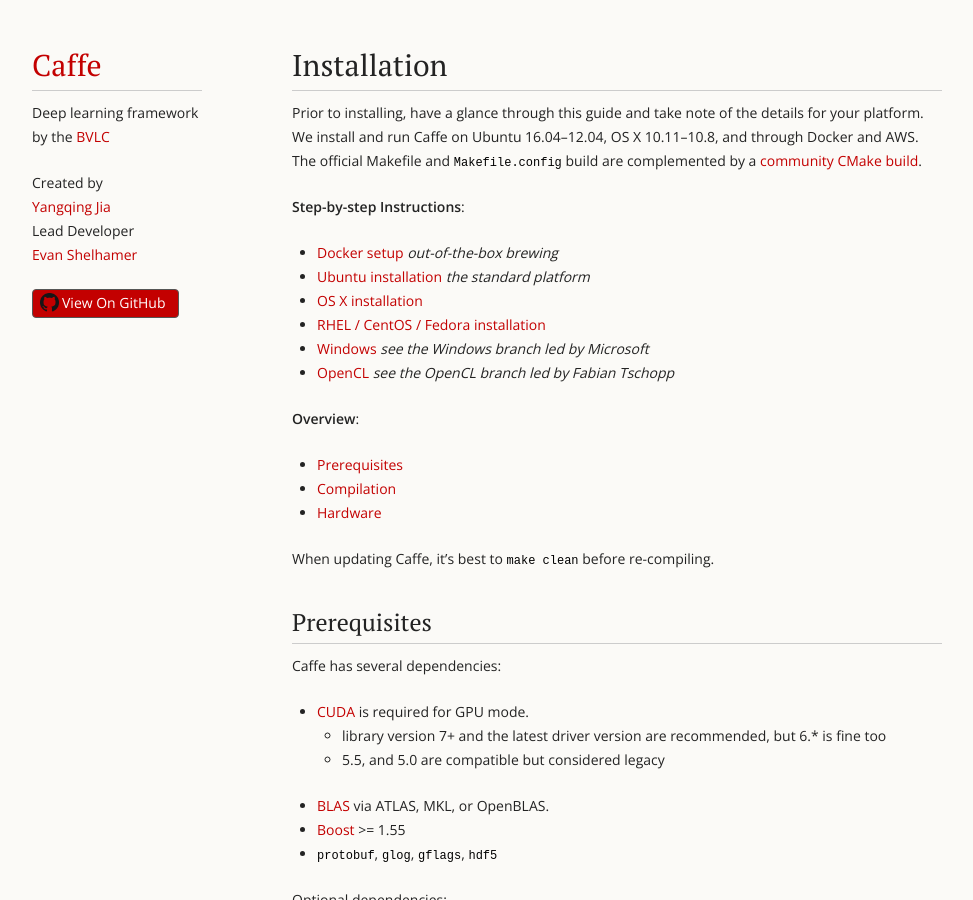
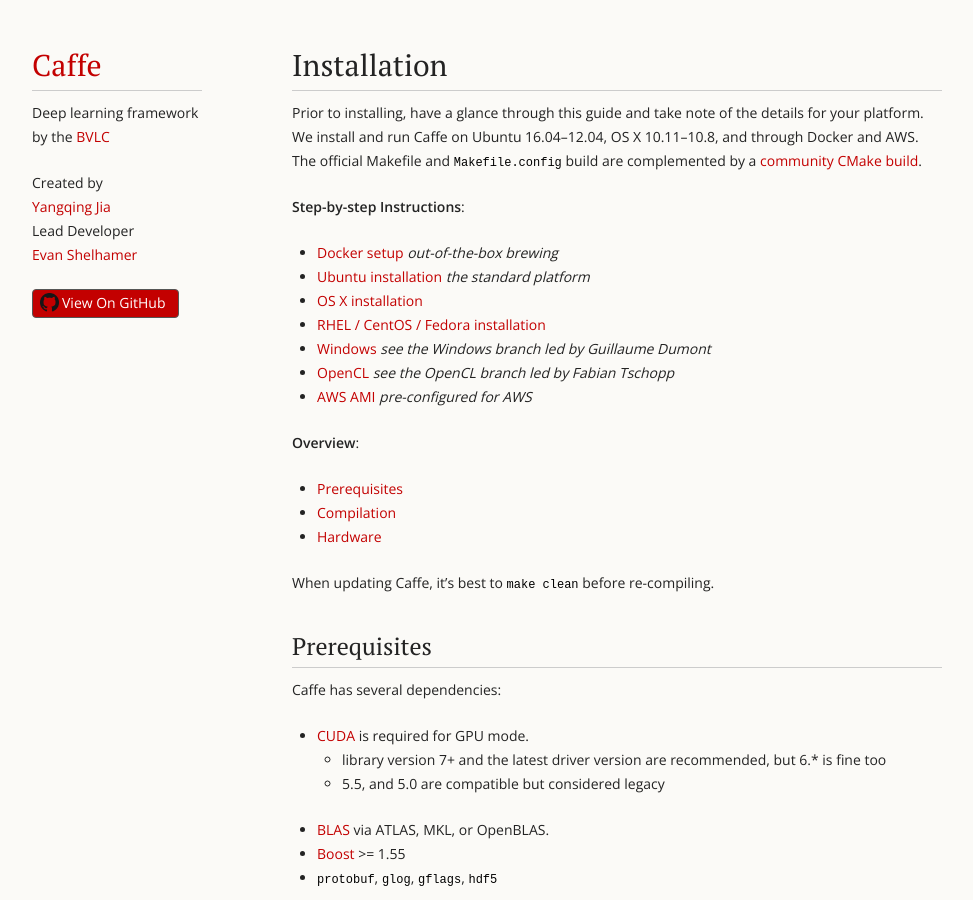
Before and after one commit to a0x8o/caffe, a Jekyll site: the page built from docs/installation.md, in a window 1280 px wide and 900 px high. Shown: the whole window, without its empty margins (18-991 px from the left). Built offline with Jekyll 4.4.1, drawn with Linux system fonts in a browser that asks for light colours.

Commit message:
2016-11-17:08:15:54

```diff
--- a/docs/installation.md
+++ b/docs/installation.md
@@ -14,8 +14,9 @@ The official Makefile and `Makefile.config` build are complemented by a [communi
 - [Ubuntu installation](install_apt.html) *the standard platform*
 - [OS X installation](install_osx.html)
 - [RHEL / CentOS / Fedora installation](install_yum.html)
-- [Windows](https://github.com/BVLC/caffe/tree/windows) *see the Windows branch led by Microsoft*
+- [Windows](https://github.com/BVLC/caffe/tree/windows) *see the Windows branch led by Guillaume Dumont*
 - [OpenCL](https://github.com/BVLC/caffe/tree/opencl) *see the OpenCL branch led by Fabian Tschopp*
+- [AWS AMI](https://github.com/bitfusionio/amis/tree/master/awsmrkt-bfboost-ubuntu14-cuda75-caffe) *pre-configured for AWS*
 
 **Overview**:
 
```
